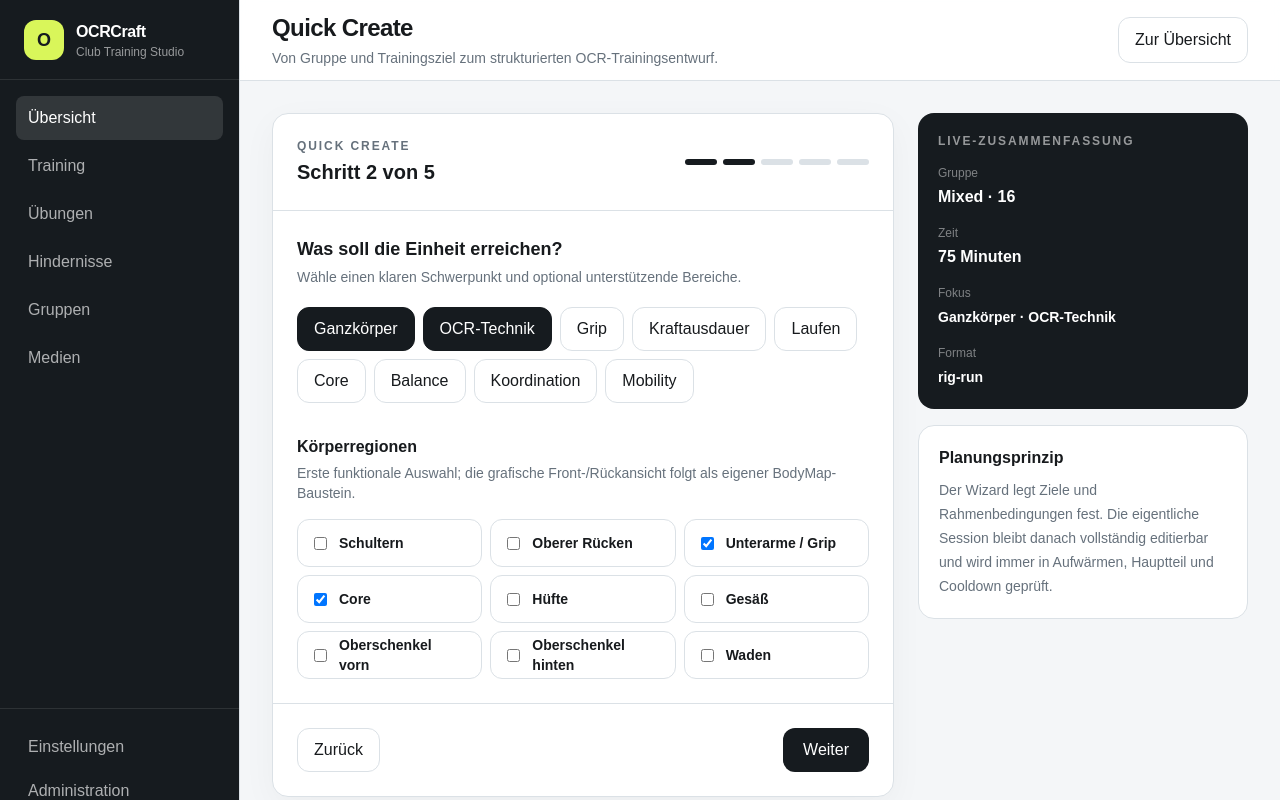
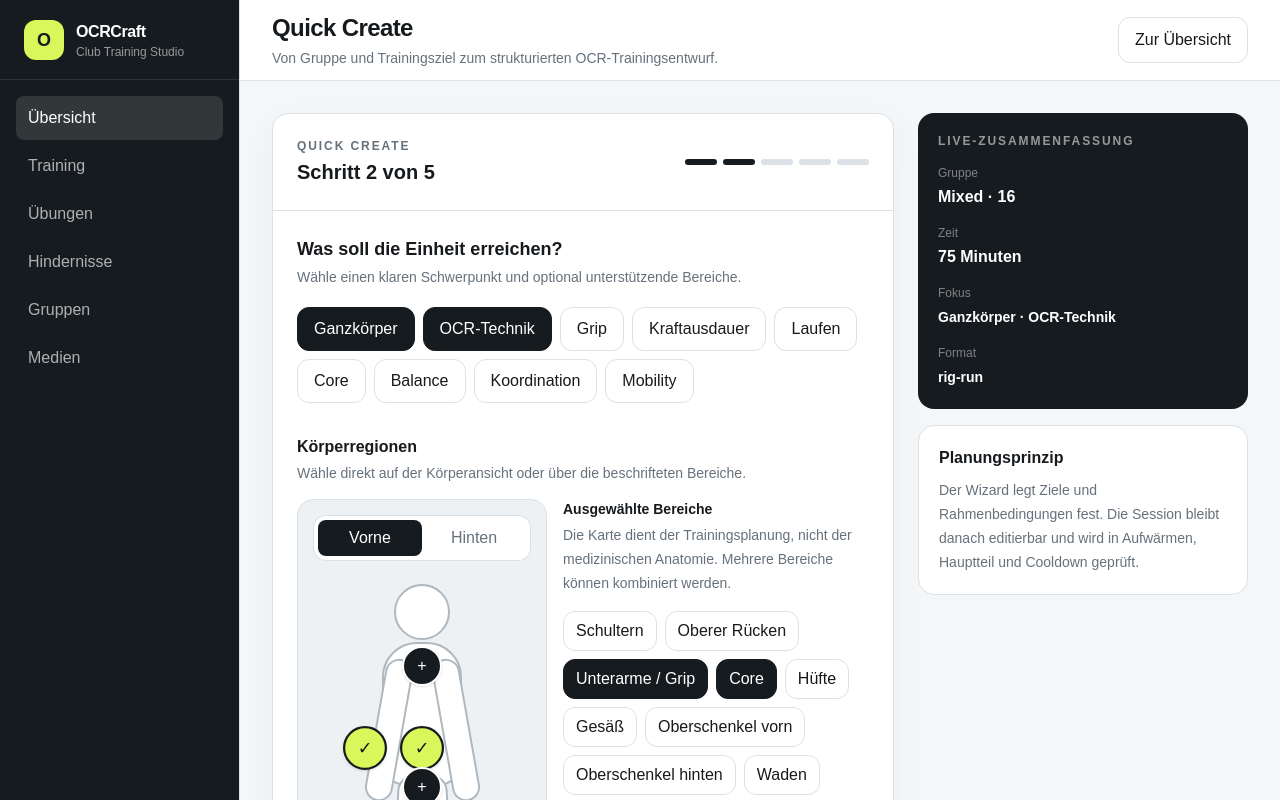
Before and after one commit to AlexanderSeel/OCRCraft, a Next.js app: page /quick-create in a window 1280 px wide. Both pictures are taken after a click on the button "Weiter". Shown: the top 800 px of the page. Built offline with nearby package versions, Linux system fonts and the light colour scheme.

Commit message:
feat: integrate visual body selector into Quick Create

```diff
--- a/src/components/training/quick-create-wizard.tsx
+++ b/src/components/training/quick-create-wizard.tsx
@@ -1,6 +1,7 @@
 "use client";
 
 import { useMemo, useState } from "react";
+import { BodyFocusSelector } from "./body-focus-selector";
 
 const groupOptions = [
   ["kids", "Kids", "Spielerisch, altersgerecht, klare Sicherheitsregeln"],
@@ -19,18 +20,6 @@ const goalOptions = [
   "Balance",
   "Koordination",
   "Mobility",
-] as const;
-
-const bodyOptions = [
-  ["shoulders", "Schultern"],
-  ["upper-back", "Oberer Rücken"],
-  ["forearms-grip", "Unterarme / Grip"],
-  ["core", "Core"],
-  ["hips", "Hüfte"],
-  ["glutes", "Gesäß"],
-  ["quadriceps", "Oberschenkel vorn"],
-  ["hamstrings", "Oberschenkel hinten"],
-  ["calves", "Waden"],
 ] as const;
 
 const formatOptions = [
@@ -72,7 +61,7 @@ export function QuickCreateWizard() {
   return (
     <div className="grid gap-6 xl:grid-cols-[minmax(0,1fr)_330px]">
       <section className="rounded-2xl border border-[var(--border)] bg-white shadow-[0_10px_35px_rgba(20,28,35,0.04)]">
-        <div className="border-b border-[var(--border)] p-5 sm:p-6">
+        <header className="border-b border-[var(--border)] p-5 sm:p-6">
           <div className="flex items-center justify-between gap-4">
             <div>
               <div className="text-xs font-bold uppercase tracking-[0.16em] text-[var(--muted)]">Quick Create</div>
@@ -88,9 +77,9 @@ export function QuickCreateWizard() {
               ))}
             </div>
           </div>
-        </div>
+        </header>
 
-        <div className="min-h-[480px] p-5 sm:p-6">
+        <div className="min-h-[500px] p-5 sm:p-6">
           {step === 1 ? (
             <div>
               <h3 className="text-lg font-black">Für wen und wie lange?</h3>
@@ -175,18 +164,12 @@ export function QuickCreateWizard() {
 
               <div className="mt-8">
                 <div className="font-black">Körperregionen</div>
-                <p className="mt-1 text-sm text-[var(--muted)]">Erste funktionale Auswahl; die grafische Front-/Rückansicht folgt als eigener BodyMap-Baustein.</p>
-                <div className="mt-4 grid gap-2 sm:grid-cols-2 lg:grid-cols-3">
-                  {bodyOptions.map(([id, label]) => (
-                    <label className="flex min-h-12 cursor-pointer items-center gap-3 rounded-xl border border-[var(--border)] px-4 hover:bg-[var(--surface-subtle)]" key={id}>
-                      <input
-                        checked={bodyRegions.includes(id)}
-                        onChange={() => setBodyRegions(toggleValue(bodyRegions, id))}
-                        type="checkbox"
-                      />
-                      <span className="text-sm font-bold">{label}</span>
-                    </label>
-                  ))}
+                <p className="mt-1 text-sm text-[var(--muted)]">Wähle direkt auf der Körperansicht oder über die beschrifteten Bereiche.</p>
+                <div className="mt-4">
+                  <BodyFocusSelector
+                    onToggle={(regionId) => setBodyRegions(toggleValue(bodyRegions, regionId))}
+                    selected={bodyRegions}
+                  />
                 </div>
               </div>
             </div>
@@ -195,7 +178,7 @@ export function QuickCreateWizard() {
           {step === 3 ? (
             <div>
               <h3 className="text-lg font-black">Wie soll trainiert werden?</h3>
-              <p className="mt-1 text-sm text-[var(--muted)]">Formate lassen sich kombinieren; später kann jedes Format einer einzelnen Phase zugewiesen werden.</p>
+              <p className="mt-1 text-sm text-[var(--muted)]">Formate lassen sich kombinieren und später einzelnen Trainingsblöcken zuweisen.</p>
               <div className="mt-5 grid gap-3 sm:grid-cols-2">
                 {formatOptions.map(([id, label, description]) => (
                   <button
@@ -220,7 +203,7 @@ export function QuickCreateWizard() {
           {step === 4 ? (
             <div>
               <h3 className="text-lg font-black">Wie anspruchsvoll?</h3>
-              <p className="mt-1 text-sm text-[var(--muted)]">OCRCraft nutzt diese Auswahl für Belastung und Progression, nicht um Sicherheitsregeln zu überschreiben.</p>
+              <p className="mt-1 text-sm text-[var(--muted)]">Belastungssteuerung darf konfigurierte Sicherheitsregeln nie überschreiben.</p>
               <div className="mt-5 grid gap-3 sm:grid-cols-3">
                 {[
                   ["technique", "Technik zuerst", "Mehr Qualität, längere Lernfenster"],
@@ -248,7 +231,7 @@ export function QuickCreateWizard() {
               <div className="mt-8 rounded-xl border border-[var(--border)] bg-[var(--surface-subtle)] p-4">
                 <div className="font-black">Automatische Skalierung</div>
                 <p className="mt-1 text-sm leading-6 text-[var(--muted)]">
-                  Schwierige Stationen sollen Level 1–3 erhalten. Bei Mixed-Gruppen werden gemeinsame Bewegungsmuster mit unterschiedlichen Griffen, Lasten, Distanzen oder Wiederholungen bevorzugt.
+                  Schwierige Stationen erhalten Level 1–3. Bei Mixed-Gruppen werden gemeinsame Bewegungsmuster mit unterschiedlichen Griffen, Lasten, Distanzen oder Wiederholungen bevorzugt.
                 </p>
               </div>
             </div>
@@ -257,7 +240,7 @@ export function QuickCreateWizard() {
           {step === 5 ? (
             <div>
               <h3 className="text-lg font-black">Entwurf prüfen</h3>
-              <p className="mt-1 text-sm text-[var(--muted)]">Diese Parameter gehen später an Suche, Regelprüfung und AI Composer.</p>
+              <p className="mt-1 text-sm text-[var(--muted)]">Diese Parameter gehen an Suche, Vereinsregeln und später den AI Composer.</p>
 
               <dl className="mt-5 divide-y divide-[var(--border)] overflow-hidden rounded-xl border border-[var(--border)]">
                 {[
@@ -279,7 +262,7 @@ export function QuickCreateWizard() {
                 <div className="mt-5 rounded-xl border border-[#b8d56c] bg-[#f0f7d7] p-4">
                   <div className="font-black">Wizard-Input steht.</div>
                   <p className="mt-1 text-sm leading-6 text-[#53622b]">
-                    Die nächste Implementierungsstufe verbindet diese Daten mit Übungssuche, Vereinsregeln und dem AI Training Composer.
+                    Die nächste Schicht verbindet diese Daten mit Übungssuche, Vereinsregeln und dem AI Training Composer.
                   </p>
                 </div>
               ) : null}
@@ -287,7 +270,7 @@ export function QuickCreateWizard() {
           ) : null}
         </div>
 
-        <div className="flex items-center justify-between gap-3 border-t border-[var(--border)] p-5 sm:p-6">
+        <footer className="flex items-center justify-between gap-3 border-t border-[var(--border)] p-5 sm:p-6">
           <button
             className="min-h-11 rounded-xl border border-[var(--border)] px-4 text-sm font-bold disabled:cursor-not-allowed disabled:opacity-40"
             disabled={step === 1}
@@ -314,7 +297,7 @@ export function QuickCreateWizard() {
               Trainingsentwurf erstellen
             </button>
           )}
-        </div>
+        </footer>
       </section>
 
       <aside className="space-y-4">
@@ -343,7 +326,7 @@ export function QuickCreateWizard() {
         <section className="rounded-2xl border border-[var(--border)] bg-white p-5">
           <div className="font-black">Planungsprinzip</div>
           <p className="mt-2 text-sm leading-6 text-[var(--muted)]">
-            Der Wizard legt Ziele und Rahmenbedingungen fest. Die eigentliche Session bleibt danach vollständig editierbar und wird immer in Aufwärmen, Hauptteil und Cooldown geprüft.
+            Der Wizard legt Ziele und Rahmenbedingungen fest. Die Session bleibt danach editierbar und wird in Aufwärmen, Hauptteil und Cooldown geprüft.
           </p>
         </section>
       </aside>
```
